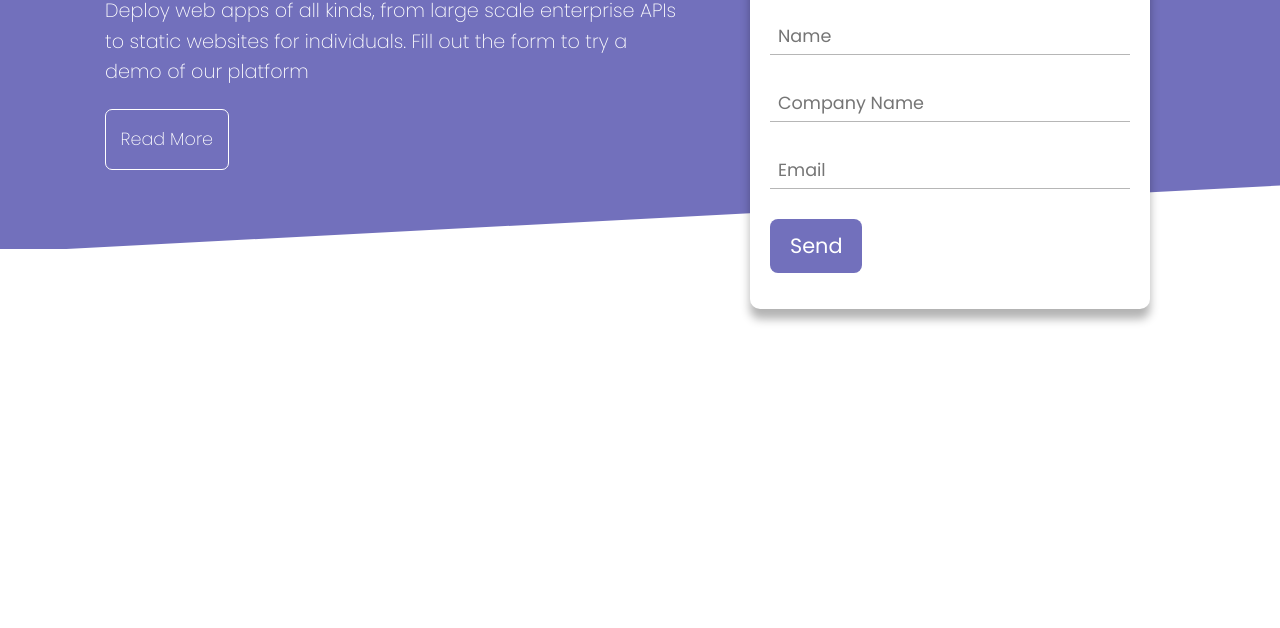
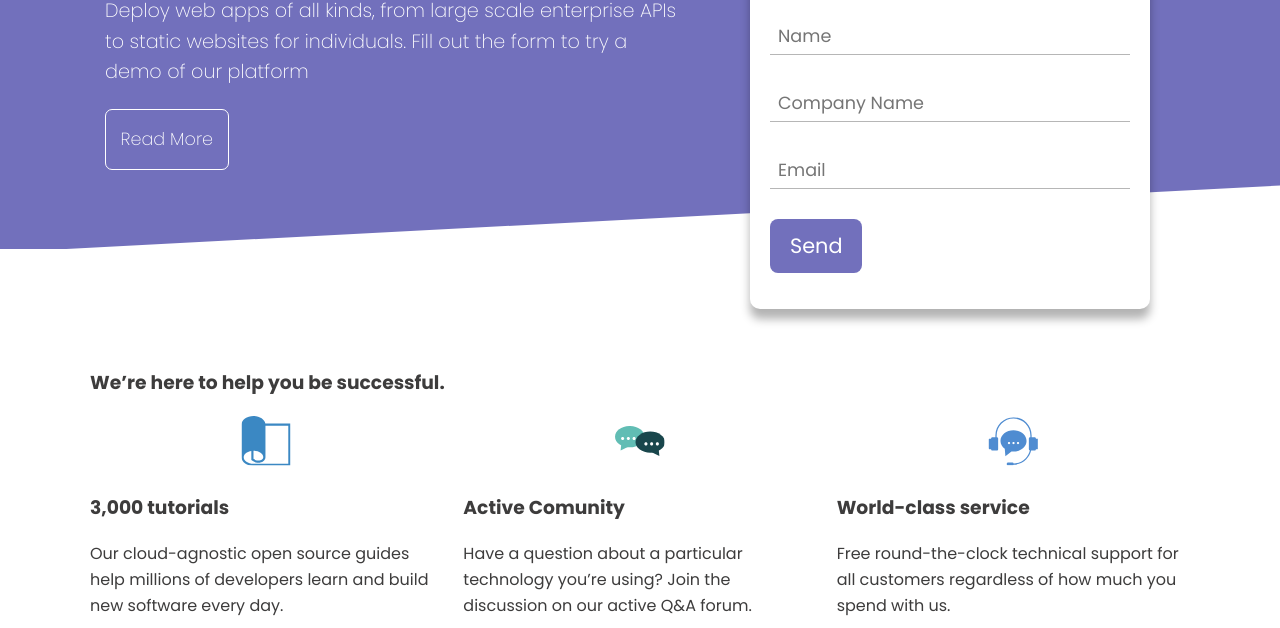
Before and after one commit to RowilMoran/RowOcean, a plain HTML site: page index.html in a window 1280 px wide. Shown: the part 221-849 px from the top of the page. Before the commit the page ends 800 px from the top, so only its background shows below. Drawn offline with Linux system fonts and the light colour scheme.

Commit message:
Going to add utilities.css

```diff
--- a/css/style.css
+++ b/css/style.css
@@ -42,26 +42,6 @@ p {
 
 img {
     width: 100%;
-}
-
-/* utilities */
-.container {
-    max-width: 1100px;
-    margin: 0 auto;
-}
-
-.flex {
-    display: flex;
-    justify-content: center;
-    align-items: center;
-}
-.grid {
-    display: grid;
-    grid-template-columns: repeat(2, 1fr);
-    justify-content: center;
-    align-items: center;
-    gap: 20px;
-    height: 100%;
 }
 
 
@@ -194,14 +174,7 @@ nav .flex {
     width: 400px;
 }
 
-.card {
-    background-color: #fff;
-    padding:20px;
-    margin: 10px 40px;
-    border-radius: 10px;
-    box-shadow: 0 10px 10px rgba(0, 0, 0,0.3);
-    z-index: 100;
-}
+
 
 .card h2 {
     color: rgb(141, 141, 141);
@@ -250,3 +223,11 @@ nav .flex {
     -moz-transform: skewY(-3deg);
     -ms-transform: skewY(-3deg);
 }
+
+/* ////////////////////
+////  stats  ///////
+/////////////////// */
+
+.stats {
+    padding-top: 100px;
+}
--- /dev/null
+++ b/css/utilities.css
@@ -0,0 +1,33 @@
+
+/* utilities */
+.container {
+    max-width: 1100px;
+    margin: 0 auto;
+}
+
+.card {
+    background-color: #fff;
+    padding:20px;
+    margin: 10px 40px;
+    border-radius: 10px;
+    box-shadow: 0 10px 10px rgba(0, 0, 0,0.3);
+    z-index: 100;
+}
+
+.flex {
+    display: flex;
+    justify-content: center;
+    align-items: center;
+}
+.grid {
+    display: grid;
+    grid-template-columns: repeat(2, 1fr);
+    justify-content: center;
+    align-items: center;
+    gap: 20px;
+    height: 100%;
+}
+
+.grid-3 {
+    grid-template-columns: repeat(3, 1fr);
+}
--- a/index.html
+++ b/index.html
@@ -6,12 +6,13 @@
     <meta name="viewport" content="width=device-width, initial-scale=1.0">
     <link rel="stylesheet" href="https://cdnjs.cloudflare.com/ajax/libs/font-awesome/5.15.3/css/all.min.css" integrity="sha512-iBBXm8fW90+nuLcSKlbmrPcLa0OT92xO1BIsZ+ywDWZCvqsWgccV3gFoRBv0z+8dLJgyAHIhR35VZc2oM/gI1w==" crossorigin="anonymous" />
     <link rel="stylesheet" href="css/style.css">
+    <link rel="stylesheet" href="css/utilities.css">
     <link rel="stylesheet" href="css/normalize.css">
     <title>RowOcean</title>
 </head>
 <body>
     <!-- nav-bar -->
-    <section class="nav-bar">
+    <div class="nav-bar">
         <div class="container flex">
             <div class="logo">
                 <i class="fas fa-cloud-upload-alt"></i>
@@ -25,7 +26,7 @@
                 </ul>
             </nav>
         </div>
-    </section>
+    </div>
 
     <section class="showcase">
         <div class="container grid">
@@ -47,14 +48,34 @@
                         <input type="email" placeholder="Email" required name="email" >
                     </div>
                     <input type="submit" value="Send" class="btn btn-primary">
-
                 </form>
-
             </div>
-
         </div>
     </section>
 
+    <section class="stats">
+        <div class="container">
+            <h3 class="stats-heading text-center my-1">We’re here to help you be successful.</h3>
+            <div class="grid grid-3 text-center my-4">
+                <div>
+                    <img src="resources/svg/Lesson.svg" alt="" width="50px" height="50px">
+                    <h3>3,000 tutorials</h3>
+                    <p class="text-secundary">Our cloud-agnostic open source guides help millions of developers learn and build new software every day.</p>
+                </div>
+                <div>
+                    <img src="resources/svg/Chat.svg" alt="" width="50px" height="50px">
+                    <h3>Active Comunity</h3>
+                    <p class="text-secundary">Have a question about a particular technology you’re using? Join the discussion on our active Q&A forum.</p>
+                </div>
+                <div>
+                    <img src="resources/svg/Assistance.svg" alt="" width="50px" height="50px">
+                    <h3>World-class service</h3>
+                    <p class="text-secundary">Free round-the-clock technical support for all customers regardless of how much you spend with us.</p>
+                </div>
+            </div>
+        </div>
+
+    </section>
 
 </body>
 </html>
```
